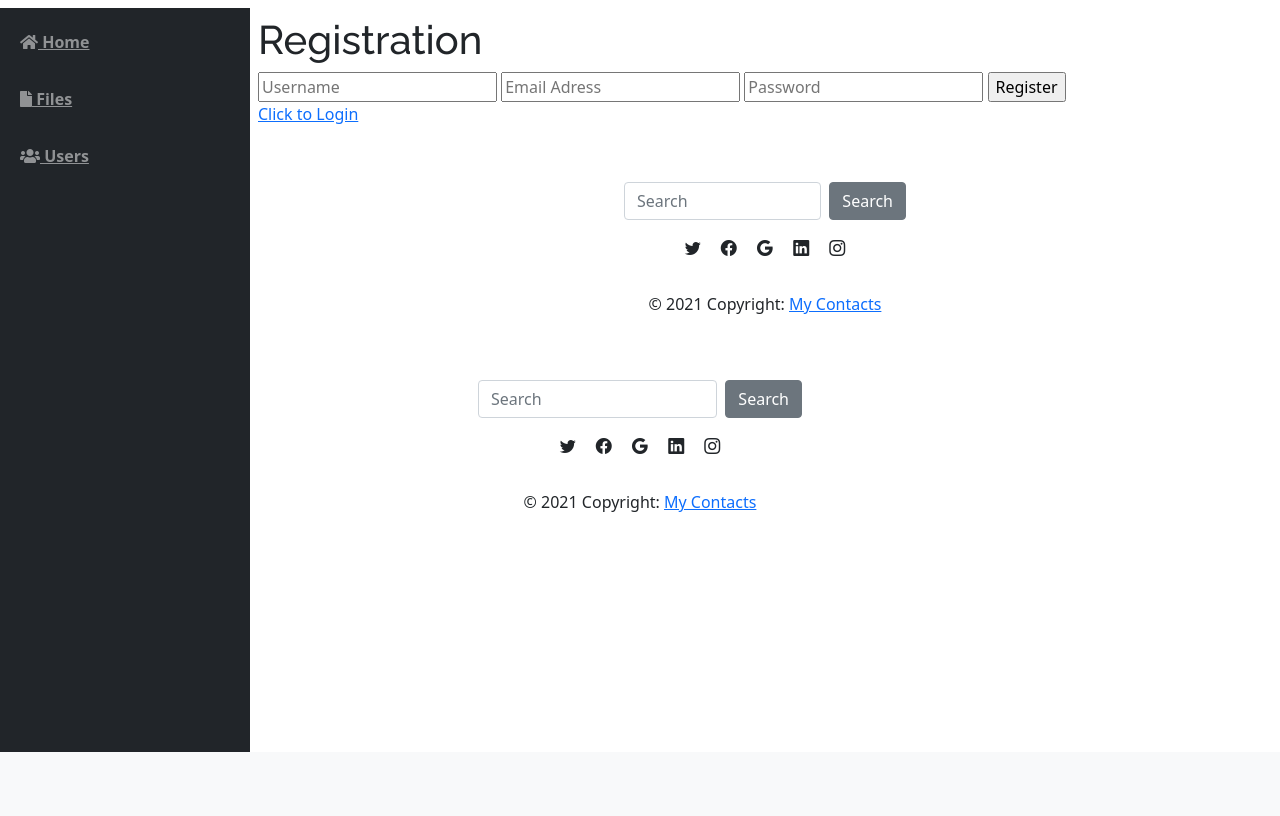
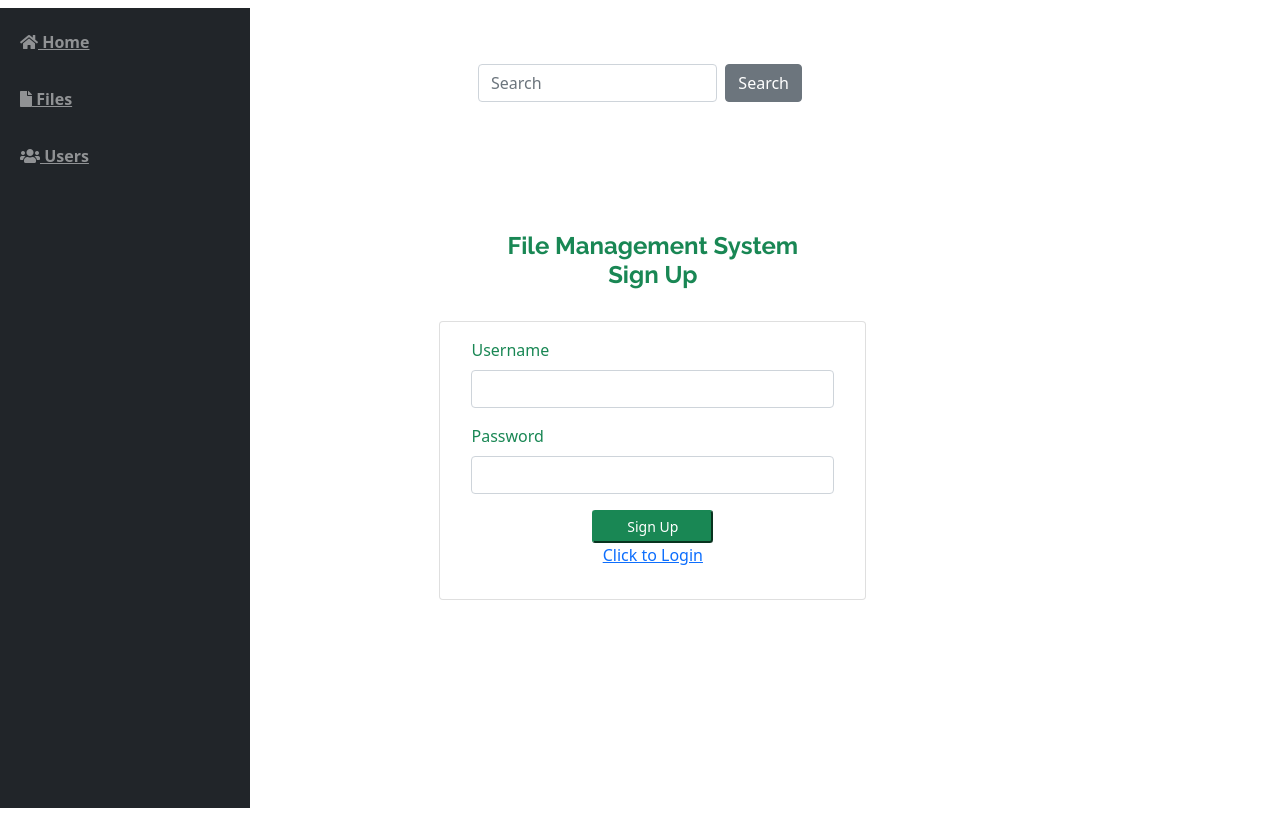
Before and after one commit to yusuf-saif/filesystem, a PHP site: page /index.php?page=register in a window 1280 px wide. Shown: the part 48-864 px from the top of the page. Before the commit the page ends 800 px from the top, so only its background shows below. Run offline with PHP 8.4, Linux system fonts and the light colour scheme; the visitor is signed in with stand-in values (Sample User, id 1); some libraries are stand-ins or nearby versions.

Commit message:
New changes

```diff
--- a/footer.php
+++ b/footer.php
@@ -50,7 +50,7 @@
   <!-- Footer Elements -->
   <!-- Copyright -->
   <div class="footer-copyright text-center py-3">© 2021 Copyright:
-    <a href="contacts.php"> My Contacts</a>
+    <a href="index.php"> FMS</a>
   </div>
   <!-- Copyright -->
 </footer>
--- a/register.php
+++ b/register.php
@@ -1,4 +1,14 @@
-<link rel="stylesheet" href="css/login.css"/>
+<!DOCTYPE html>
+<html lang="en">
+
+<head>
+  <meta charset="utf-8">
+  <meta content="width=device-width, initial-scale=1.0" name="viewport">
+
+  <title>FILE Management System</title>
+
+
+<?php include('./header.php'); ?>
 <?php
     require('db_connect.php');
     // When form submitted, insert values into the database.
@@ -6,15 +16,15 @@
         // removes backslashes
         $username = stripslashes($_REQUEST['username']);
         //escapes special characters in a string
-        $username = mysqli_real_escape_string($conn, $username);
+        $username = mysqli_real_escape_string($con, $username);
         $email    = stripslashes($_REQUEST['email']);
-        $email    = mysqli_real_escape_string($conn, $email);
+        $email    = mysqli_real_escape_string($con, $email);
         $password = stripslashes($_REQUEST['password']);
-        $password = mysqli_real_escape_string($conn, $password);
+        $password = mysqli_real_escape_string($con, $password);
         $create_datetime = date("Y-m-d H:i:s");
         $query    = "INSERT into `users` (username, password, email, create_datetime)
                      VALUES ('$username', '" . md5($password) . "', '$email', '$create_datetime')";
-        $result   = mysqli_query($conn, $query);
+        $result   = mysqli_query($con, $query);
         if ($result) {
             echo "<div class='form'>
                   <h3>Hey there, you have sucessfully created an account.</h3><br/>
@@ -26,19 +36,102 @@
                   <p class='link'>Click here to <a href='registration.php'>registration</a> again.</p>
                   </div>";
         }
-    } else {
-?>
-    <form class="form" action="" method="post">
-        <h1 class="login-title">Registration</h1>
-        <input type="text" class="login-input" name="username" placeholder="Username" required />
-        <input type="text" class="login-input" name="email" placeholder="Email Adress" required>
-        <input type="password" class="login-input" name="password" placeholder="Password" required>
-        <input type="submit" name="submit" value="Register" class="login-button">
-        <p class="link"><a href="login.php">Click to Login</a></p>
-    </form>
-<?php
     }
 ?>
-<?php
-    include 'inc/footer.php';
-?>
+
+</head>
+<style>
+	body{
+		width: 100%;
+	    height: calc(100%);
+	    /*background: #007bff;*/
+	}
+	/* main#main{
+		width:100%;
+		height: calc(100%);
+		background:white;
+	} */
+	#login-right{
+		position: absolute;
+		right:24%;
+		width:50%;
+		height: calc(100%);
+		background:white;
+		display: grid;
+		align-items: center;
+	}
+
+	#login-right .card{
+		margin: auto
+	}
+	.logo {
+    margin: auto;
+    font-size: 8rem;
+    padding: .5em 0.8em;
+    color: #000000b3;
+}
+</style>
+
+<body>
+
+
+  <main id="main" class=" alert-info">
+
+  		<div id="login-right">
+  			<div class="w-100">
+  				<h4 class="text-success text-center"><b>File Management System <br>Sign Up </b></h4>
+  				<br>
+
+  			<div class="card col-md-8">
+  				<div class="card-body">
+  					<form id="login-form" >
+  						<div class="form-group">
+  							<label for="username" class="control-label text-success">Username</label>
+  							<input type="text" id="username" name="username" class="form-control">
+  						</div>
+  						<div class="form-group">
+  							<label for="password" class="control-label text-success">Password</label>
+  							<input type="password" id="password" name="password" class="form-control">
+  						</div>
+  						<center><button class="btn-sm btn-block btn-wave col-md-4 btn-success">Sign Up</button>
+						  <p class="link"><a href="login.php">Click to Login</a></p>
+					</center>
+  					</form>
+  				</div>
+  			</div>
+  		</div>
+   		</div>
+
+  </main>
+
+  <a href="#" class="back-to-top"><i class="icofont-simple-up"></i></a>
+
+
+</body>
+<script>
+	$('#login-form').submit(function(e){
+		e.preventDefault()
+		$('#login-form button[type="button"]').attr('disabled',true).html('Logging in...');
+		if($(this).find('.alert-danger').length > 0 )
+			$(this).find('.alert-danger').remove();
+		$.ajax({
+			url:'ajax.php?action=login',
+			method:'POST',
+			data:$(this).serialize(),
+			error:err=>{
+				console.log(err)
+		$('#login-form button[type="button"]').removeAttr('disabled').html('Login');
+
+			},
+			success:function(resp){
+				if(resp == 1){
+					location.reload('index.php?page=home');
+				}else{
+					$('#login-form').prepend('<div class="alert alert-danger">Username or password is incorrect.</div>')
+					$('#login-form button[type="button"]').removeAttr('disabled').html('Login');
+				}
+			}
+		})
+	})
+</script>
+</html>
```
Also changed, not shown: login.php (+4 -5 lines), assets/uploads/1636910100_ad.svg (added), 3 other files.
